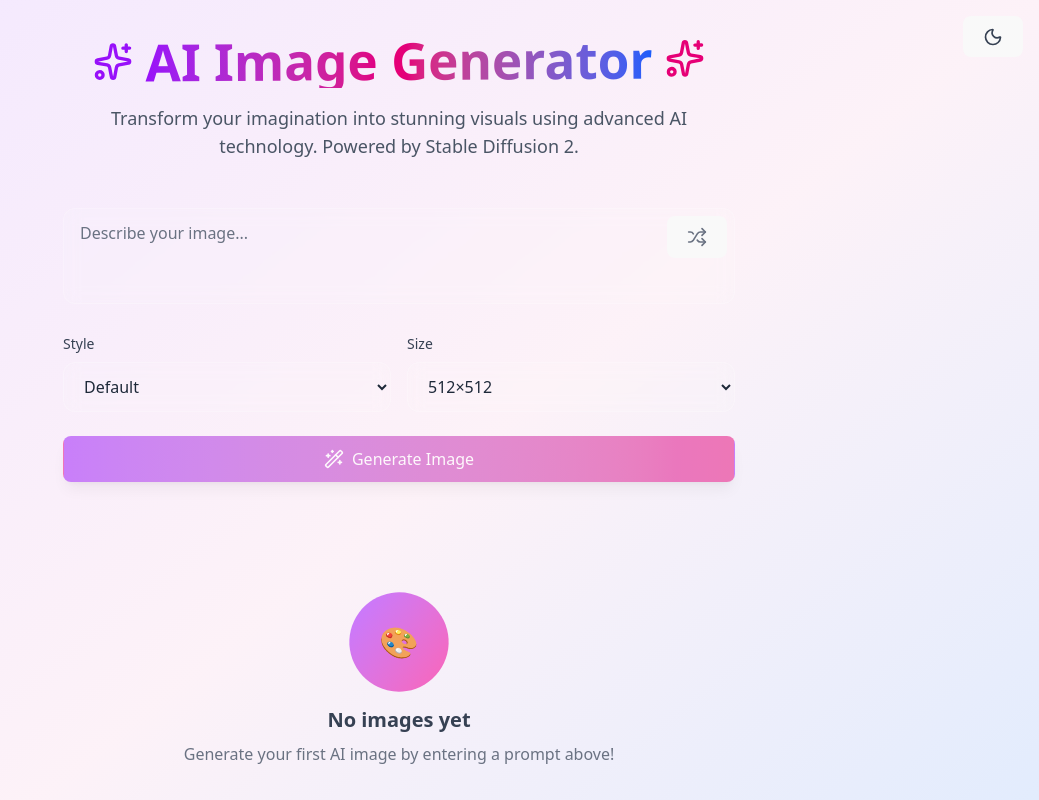
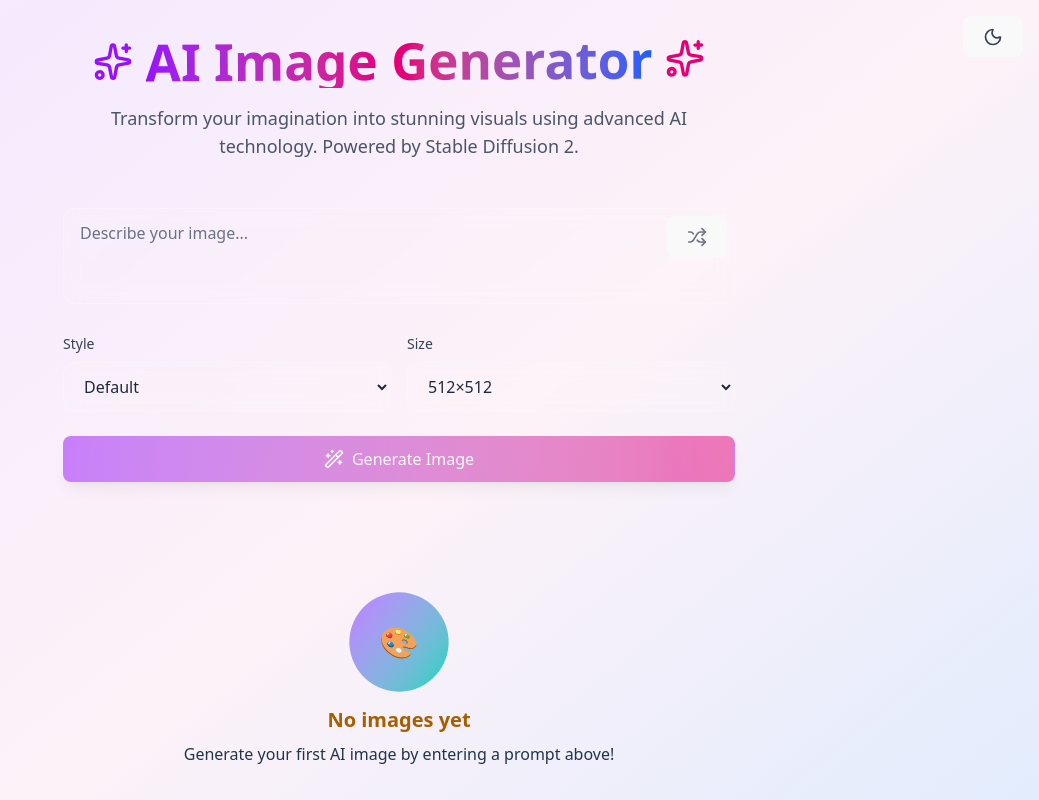
Before and after one commit to anshika2301/AI-, a React (Vite) app in the folder image-generator/: page / in a window 1280 px wide. Shown: the top 800 px of the page, without its empty margins (241-1280 px from the left). Built offline with nearby package versions, Linux system fonts and the light colour scheme.

Commit message:
ImageCard updated

```diff
--- a/image-generator/src/components/Gallery.jsx
+++ b/image-generator/src/components/Gallery.jsx
@@ -40,15 +40,15 @@ export default function Gallery({ images }) {
                             repeat: Infinity,
                             repeatType: "reverse"
                         }}
-                        className="w-24 h-24 mx-auto mb-4 bg-gradient-to-br from-purple-400 to-pink-400
+                        className="w-24 h-24 mx-auto mb-4 bg-gradient-to-br from-purple-400 to-teal-400
                                          rounded-full flex items-center justify-center"
                     >
                         <span className="text-3xl">🎨</span>
                     </motion.div>
-                    <h3 className="text-xl font-semibold text-gray-700 dark:text-gray-300 mb-2">
+                    <h3 className="text-xl font-semibold text-yellow-700 dark:text-yellow-300 mb-2">
                         No images yet
                     </h3>
-                    <p className="text-gray-500 dark:text-gray-400">
+                    <p className="dark:text-white dark:text-white">
                         Generate your first AI image by entering a prompt above!
                     </p>
                 </div>
@@ -63,10 +63,10 @@ export default function Gallery({ images }) {
             transition={{ duration: 0.6, delay: 0.2 }}
         >
             <div className="mb-6">
-                <h2 className="text-2xl font-bold text-gray-800 dark:text-white mb-2">
+                <h2 className="text-2xl font-bold text-gray-800 text-white mb-2">
                     Generated Images
                 </h2>
-                <p className="text-gray-600 dark:text-gray-400">
+                <p className="text-gray-600 text-white">
                     {images.length} image{images.length !== 1 ? 's' : ''} in your gallery
                 </p>
             </div>
--- a/image-generator/src/components/ImageCard.jsx
+++ b/image-generator/src/components/ImageCard.jsx
@@ -43,7 +43,7 @@ export default function ImageCard({ src, prompt, timestamp, onDownload }) {
                     whileHover={{ scale: 1.1 }}
                     whileTap={{ scale: 0.9 }}
                     onClick={onDownload}
-                    className="absolute top-3 right-3 p-3 bg-purple-600 hover:bg-purple-700
+                    className="absolute top-3 right-3 p-3 bg-blue-600 hover:bg-purple-700
                                      text-white rounded-full shadow-lg transition-all duration-300
                                      border-2 border-white/20 backdrop-blur-sm z-10"
                 >
@@ -53,12 +53,12 @@ export default function ImageCard({ src, prompt, timestamp, onDownload }) {
 
             {/* Card content */}
             <div className="p-4 space-y-2">
-                <p className="text-sm text-gray-700 dark:text-gray-300 line-clamp-2 leading-relaxed">
+                <p className="text-sm text-yellow-700 dark:text-gray-300 line-clamp-2 leading-relaxed">
                     {prompt}
                 </p>
 
                 <div className="flex items-center justify-between">
-                    <div className="flex items-center gap-2 text-xs text-gray-500 dark:text-gray-400">
+                    <div className="flex items-center gap-2 text-xs text-yellow-500 dark:text-yellow-400">
                         <Calendar size={12} />
                         <span>{formatDate(timestamp)}</span>
                     </div>
@@ -68,7 +68,7 @@ export default function ImageCard({ src, prompt, timestamp, onDownload }) {
                         onClick={onDownload}
                         whileHover={{ scale: 1.05 }}
                         whileTap={{ scale: 0.95 }}
-                        className="px-3 py-1 bg-purple-600 hover:bg-purple-700 text-white
+                        className="px-3 py-1 bg-pink-200 hover:bg-purple-400 text-yellow
                                          text-xs rounded-full transition-all duration-200 flex items-center gap-1"
                     >
                         <Download size={12} />
```
